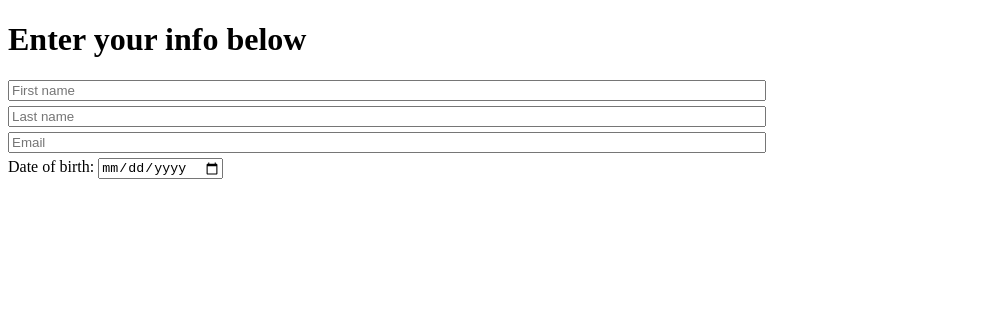
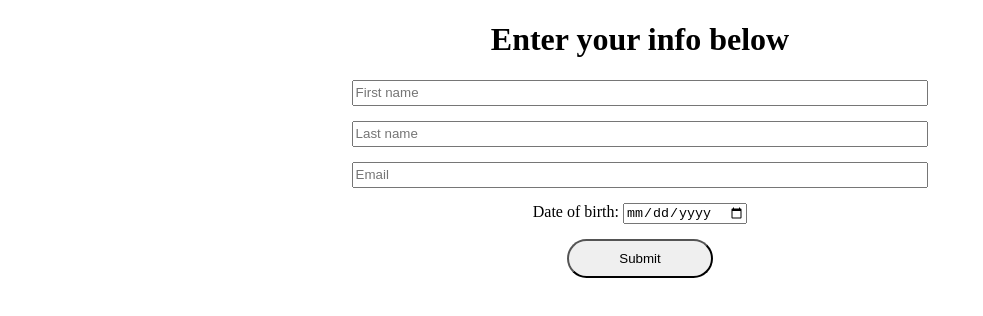
Before and after one commit to csci-abuhler/Prompt--Sign-Up, a plain HTML site: page index.html in a window 1280 px wide. Shown: the whole page, without its empty margins (0-983 px from the left). Drawn offline with Linux system fonts and the light colour scheme.

Commit message:
Added some more page elements

```diff
--- a/index.html
+++ b/index.html
@@ -11,16 +11,17 @@
     <div class="outer-container">
 
     <!--Title on top of the page-->
-    <h1>Enter your info below</h1>
+    <h1 class="page-title">Enter your info below</h1>
     <!-- Main details collected here-->
       <div class="details">
-        <input type="text" id="first_name" placeholder="First name"></input>
-        <input type="text" id="last_name" placeholder="Last name"></input>
-        <input type="email" id="email" placeholder="Email"></input>
-        <div>
+        <input type="text" size="28" id="first_name" placeholder="First name"></input>
+        <input type="text" size="28" id="last_name" placeholder="Last name"></input>
+        <input type="email" size="28" id="email" placeholder="Email"></input>
+        <div class="date-of-birth">
           Date of birth:
           <input type="date" id="date"></input>
         </div>
+        <button class="submit" type="button">Submit</button>
       </div>
     </div>
   </body>
--- a/style.css
+++ b/style.css
@@ -1,9 +1,24 @@
+.page-title,
 .details {
   display: flex;
   flex-direction: column;
-  row-gap: 5px;
+  align-items: center;
+  row-gap: 15px;
 }
 
-.outer-container {
-  width: 60%;
+.submit {
+  padding: 10px 50px;
+  border-radius: 50px;
 }
+
+#first_name,
+#last_name,
+#email {
+  height: 20px;
+  width: 45%;
+}
+
+.submit:hover {
+  background-color: #413d3d;
+  color: white;
+}
```
